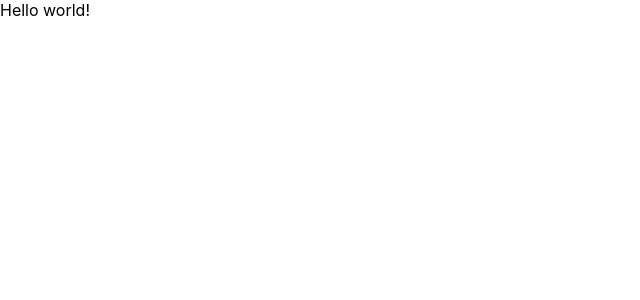
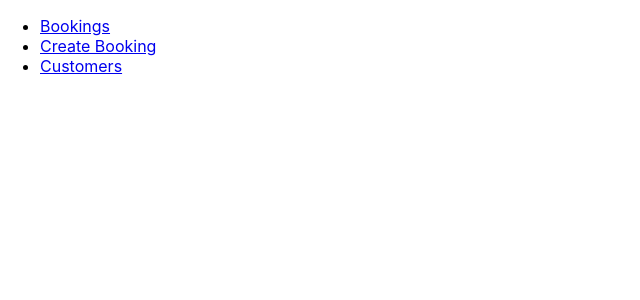
Before and after one commit to YYChen01988/Restaurant_Booking_System_Fullstack, a React (Create React App) app in the folder restaurantfrontend/: page /bookings in a window 1280 px wide. Shown: the top 300 px of the page, without its empty margins (0-640 px from the left). Built offline with nearby package versions, Linux system fonts and the light colour scheme.

Commit message:
Adds navbar with customer link not working

```diff
--- a/restaurantfrontend/package.json
+++ b/restaurantfrontend/package.json
@@ -5,6 +5,7 @@
   "dependencies": {
     "react": "^16.5.2",
     "react-dom": "^16.5.2",
+    "react-router-dom": "^4.3.1",
     "react-scripts": "2.0.5"
   },
   "scripts": {
@@ -21,5 +22,6 @@
     "not dead",
     "not ie <= 11",
     "not op_mini all"
-  ]
+  ],
+  "proxy": "http://localhost:8080/"
 }
--- a/restaurantfrontend/src/App.js
+++ b/restaurantfrontend/src/App.js
@@ -1,8 +1,24 @@
-import React, { Component } from 'react';
+import React, {Component} from 'react';
+import {BrowserRouter as Router, Route, Switch} from "react-router-dom";
+import NavBar from './NavBar.js';
+import CustomerContainer from './containers/customers/CustomerContainer';
 
 class App extends Component {
+
   render() {
-    return "Hello world!";
+    return (
+      <Router>
+        <React.Fragment >
+          <NavBar />
+          <Switch>
+            <Route exact path="/customers" render={() => {
+              const url = "/customers";
+              return <CustomerContainer url={url}/>
+            }}/>
+          </Switch>
+        </React.Fragment>
+      </Router>
+    )
   }
 }
 
--- /dev/null
+++ b/restaurantfrontend/src/NavBar.js
@@ -0,0 +1,22 @@
+import React from 'react';
+import {Link} from 'react-router-dom';
+
+const NavBar = (props) => {
+  return (
+    <header>
+      <ul>
+        <li className="navLink">
+          <Link to="/bookings">Bookings</Link>
+        </li>
+        <li className="navLink">
+          <Link to="/bookings/new">Create Booking</Link>
+        </li>
+        <li className="navLink">
+          <Link to="/customers">Customers</Link>
+        </li>
+      </ul>
+    </header>
+  )
+}
+
+export default NavBar;
--- /dev/null
+++ b/restaurantfrontend/src/components/customers/Customer.js
@@ -0,0 +1,26 @@
+import React from 'react';
+
+const Customer = (props) => {
+
+  const url = "/customers/" + props.customer.id
+  return (
+    <div className="component">
+      <a href={url}>
+        <p className="customer">
+          {props.customer.name}
+        </p>
+      </a>
+      <p className="customer">
+        {props.customer.age}
+      </p>
+      <p className="customer">
+        {props.customer.contact}
+      </p>
+      <p className="customer">
+        Bookings go here
+      </p>
+    </div>
+  )
+}
+
+export default Customer;
--- /dev/null
+++ b/restaurantfrontend/src/containers/customers/CustomerContainer.js
@@ -0,0 +1,33 @@
+import React, {Component} from 'react';
+import CustomerList from './CustomerList.js';
+
+class CustomerContainer extends Component {
+
+  constructor(props){
+    super(props);
+    this.state = {customers: []}
+    this.url = props.url;
+  }
+
+  componentDidMount(){
+    fetch(this.url)
+    .then((res) => res.json())
+    .then((data) => {
+      if(data._embedded){
+        this.setState({customers: data._embedded.customers})
+      } else {
+        this.setState({customers: [data]})
+      }
+    })
+
+  }
+
+  render() {
+    return (
+      <CustomerList customers={this.state.customers}/>
+    )
+  }
+}
+
+
+export default CustomerContainer;
--- /dev/null
+++ b/restaurantfrontend/src/containers/customers/CustomerList.js
@@ -0,0 +1,20 @@
+import React from 'react';
+import Customer from '../../components/customers/Customer'
+
+const CustomerList = (props) => {
+
+	const customers = props.customers.map((customer) => {
+	 	return (<li key={customer.id} className="component-item">
+			<Customer customer={customer} />
+		</li>
+	)
+	})
+
+	return (
+		<ul className="component-list">
+			{customers}
+		</ul>
+	)
+}
+
+export default CustomerList;
```
Also changed, not shown: 2 other files (tests, documents, lock files or other folders).
